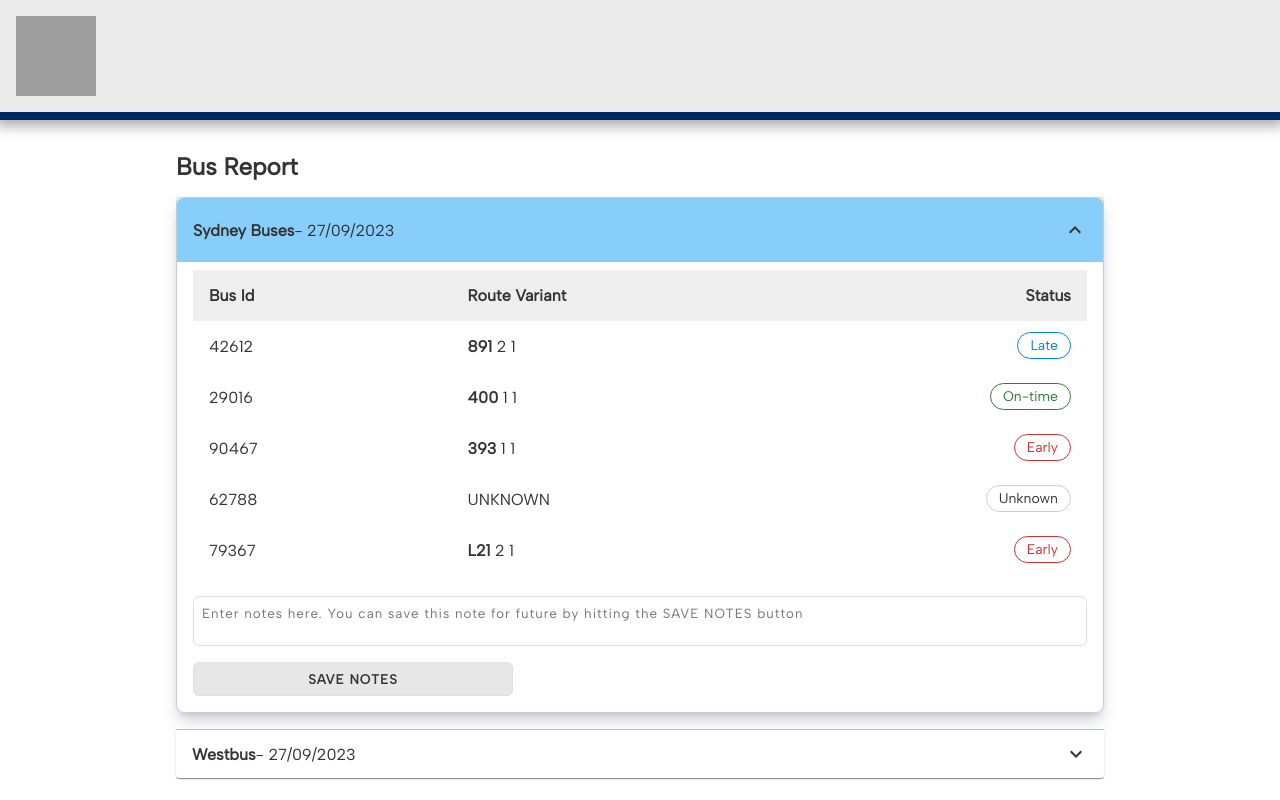
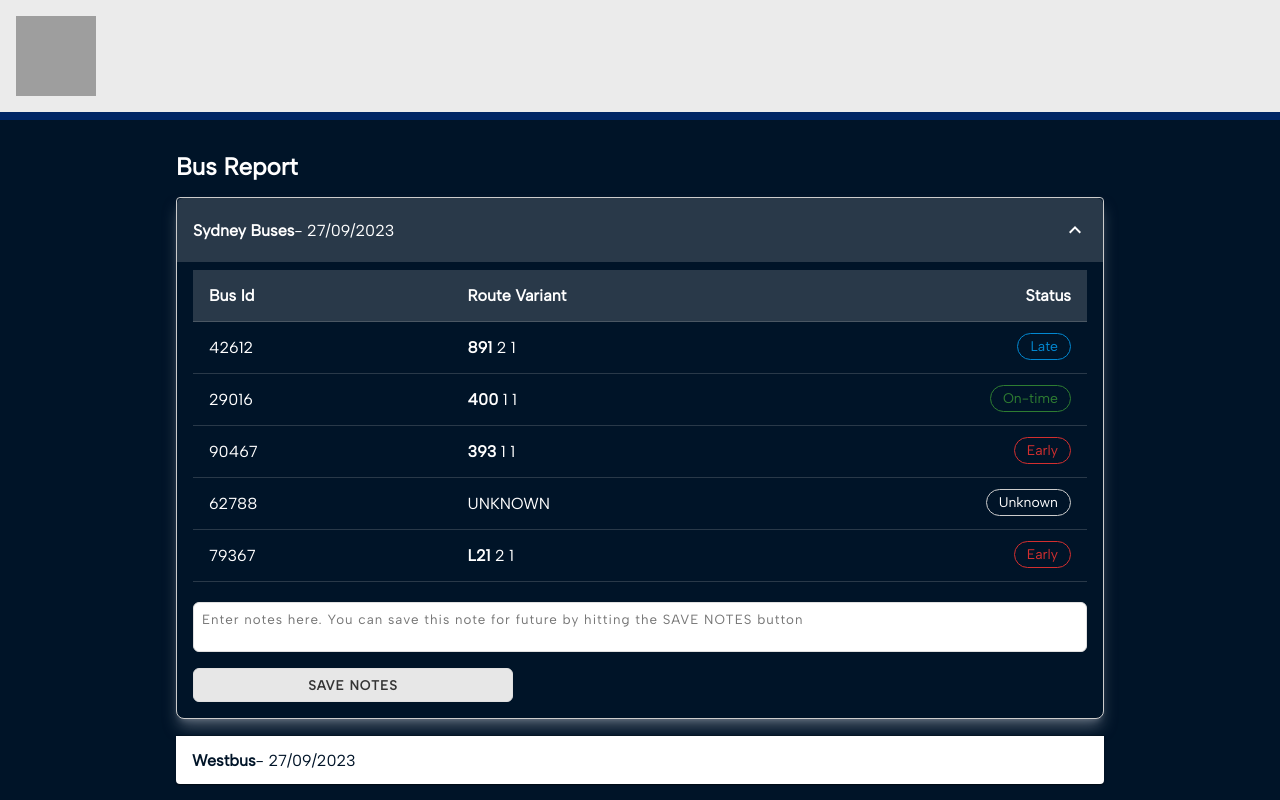
Before and after one commit to nitinsuri/bus-service-tracker-app-ts, a React (Create React App) app: page / in a window 1280 px wide. Shown: the top 800 px of the page. Built offline with nearby package versions, Linux system fonts and the light colour scheme; grey boxes are pictures that could not be loaded; the HTML template or start-up script is replaced by a standard one.

Commit message:
4 files modified

```diff
--- a/src/alert-status.scss
+++ b/src/alert-status.scss
@@ -1,14 +1,13 @@
-
 .status {
   border: 1px solid var(--default);
   border-radius: 24px;
-    font-size: .875rem;
-    padding: .25rem .75rem;
+  font-size: 0.875rem;
+  padding: 0.25rem 0.75rem;
   &.success {
     border-color: var(--success);
     color: var(--success);
   }
-    &.info{
+  &.info {
     border-color: var(--info);
     color: var(--info);
   }
--- a/src/flat-list.scss
+++ b/src/flat-list.scss
@@ -4,6 +4,7 @@
   li {
     display: flex;
     padding: 1rem;
+    border-bottom: 1px solid rgba(204, 204, 204, 0.2);
     > * {
       flex: 1 1 auto;
       width: 30%;
--- a/src/header.module.scss
+++ b/src/header.module.scss
@@ -1,7 +1,6 @@
 header {
   background-color: #ebebeb;
   border-bottom: 8px solid #002664;
-  box-shadow: 0 2px 12px 4px #aaa;
   padding: 1rem;
   h1 {
     margin: 0;
--- a/src/style.scss
+++ b/src/style.scss
@@ -9,15 +9,15 @@
   --infoBg: rgba(2, 136, 209, 0.1);
 
   --primary-font: 'Albert Sans';
-  --primary-color: #333333;
+  --primary-color: #fff;
 }
 
 *,
 *::after,
 *::before {
   box-sizing: border-box;
+  color: var(--primary-color);
   font-family: var(--primary-font), system-ui, sans-serif;
-  color: var(--primary-color);
 }
 
 @import 'mixins';
@@ -29,8 +29,9 @@
 @import 'alert-status';
 
 body {
-  font-family: 'Albert Sans', system-ui, sans-serif;
-  color: black;
+  background-color: #001428;
+  color: var(--primary-color);
+  font-family: var(--primary-font), system-ui, sans-serif;
   margin: 0;
   min-width: 520px;
   min-height: 100vh;
@@ -49,7 +50,7 @@ h1 {
 }
 
 .list-header {
-  background-color: #eee;
+  background-color: rgba(204, 204, 204, 0.2);
   font-weight: 700;
 }
 
@@ -97,6 +98,7 @@ button.primary {
 
 // MUI customisation
 .MuiPaper-root.Mui-expanded {
+  background-color: #001428;
   border: 1px solid #ccc;
   border-radius: 8px;
   box-shadow: rgba(0, 0, 0, 0) 0px 0px 0px 0px, rgba(0, 0, 0, 0) 0px 0px 0px 0px,
@@ -104,8 +106,22 @@ button.primary {
     rgba(156, 163, 175, 0.5) 0px 4px 6px -4px;
   transition: all 0.25s;
 }
+.MuiAccordionSummary-root.Mui-expanded {
+  background-color: rgba(204, 204, 204, 0.2);
+  border-radius: 6px 6px 0 0;
+  color: #001428;
+}
 
-.MuiAccordionSummary-root.Mui-expanded {
-  background-color: lightskyblue;
-  border-radius: 6px 6px 0 0;
+.MuiAccordionSummary-content {
+  color: #001428;
+  &.Mui-expanded {
+    color: #fff;
+    & > strong {
+      color: #fff;
+    }
+  }
+
+  & > strong {
+    color: #001428;
+  }
 }
```
Lines whose indentation alone changed are shown as unchanged.
